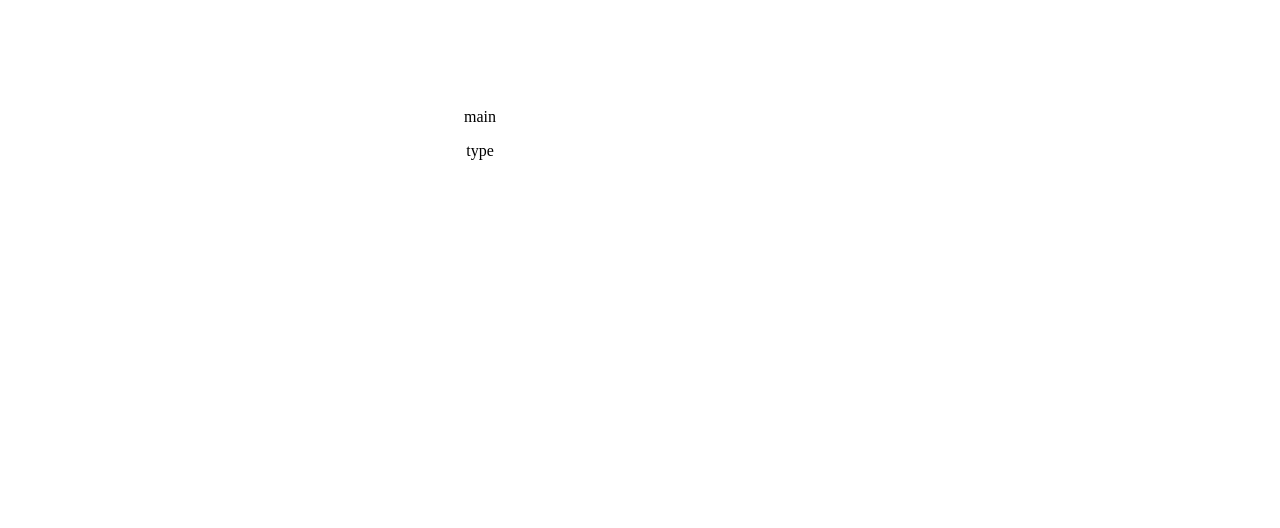
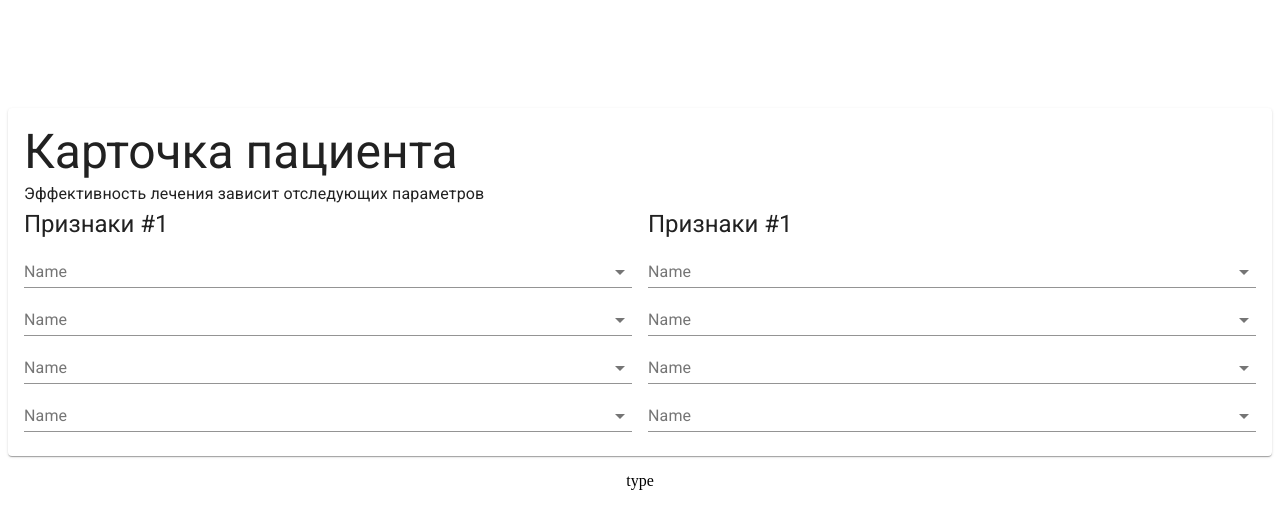
Before and after one commit to cppGames/medicine_analytics, a React app: page /main in a window 1280 px wide. Shown: the top 528 px of the page. Built offline with nearby package versions, Linux system fonts and the light colour scheme.

Commit message:
prepare template for main component

```diff
--- a/src/App.js
+++ b/src/App.jsx
@@ -18,10 +18,10 @@ const App = () => {
 
   return(
     <Grid container direction='column' align='center' justify='center' spacing={2} className={classes.root}>
-      <Grid item xs={9}>
+      <Grid item xs={12}>
         <Main />
       </Grid>
-      <Grid item xs={9}>
+      <Grid item xs={12}>
         <Type />
       </Grid>
     </Grid>
--- a/src/components/main/Main.jsx
+++ b/src/components/main/Main.jsx
@@ -1,8 +1,60 @@
 import React, { useState, useEffect } from 'react'
+import {
+  Grid,
+  Card,
+  CardContent,
+  Typography
+} from '@material-ui/core'
+import { makeStyles } from '@material-ui/styles'
+import MainParam from './MainParam'
+
+
+const useStyles = makeStyles(theme => ({
+  root: {
+    minWidth: 275,
+  },
+  background: {
+    'background-color': 'red'
+  }
+}))
 
 const Main = () => {
+  const classes = useStyles()
   return (
-    <div>main</div>
+    <Card className={classes.root}>
+        <CardContent>
+          <Typography align='left' variant='h3' component='h2'>
+            Карточка пациента
+          </Typography>
+          <Typography align='left' variant='subtitle1'>
+            Эффективность лечения зависит отследующих параметров
+          </Typography>
+          <Grid container direction='column'>
+            <Grid container item direction='row' spacing={2}>
+              <Grid item xs={6}>
+                <Typography align='left' variant='h5'>
+                  Признаки #1
+                </Typography>
+                <MainParam />
+                <MainParam />
+                <MainParam />
+                <MainParam />
+              </Grid>
+
+              {/* #2 */}
+              <Grid item xs={6}>
+                <Typography align='left' variant='h5'>
+                  Признаки #1
+                </Typography>
+                <MainParam />
+                <MainParam />
+                <MainParam />
+                <MainParam />
+              </Grid>
+            </Grid>
+          </Grid>
+        </CardContent>
+    </Card>
   )
 }
 
--- /dev/null
+++ b/src/components/main/MainParam.jsx
@@ -0,0 +1,83 @@
+import React, {
+  useState,
+  useEffect
+} from 'react'
+
+import {
+  Input,
+  Select,
+  FormControl,
+  InputLabel,
+  MenuItem
+} from '@material-ui/core'
+
+import {
+  makeStyles,
+  useTheme
+} from '@material-ui/core/styles';
+
+const ITEM_HEIGHT = 48;
+const ITEM_PADDING_TOP = 8;
+const MenuProps = {
+  PaperProps: {
+    style: {
+      maxHeight: ITEM_HEIGHT * 4.5 + ITEM_PADDING_TOP,
+      width: 250,
+    },
+  },
+};
+
+const getStyles = (name, personName, theme) => {
+  return {
+    fontWeight:
+      personName.indexOf(name) === -1
+        ? theme.typography.fontWeightRegular
+        : theme.typography.fontWeightMedium,
+  };
+}
+
+const useStyles = makeStyles((theme) => ({
+  formControl: {
+    // margin: theme.spacing(1),
+    // minWidth: 120,
+  }
+}))
+
+const names = [
+  'Oliver Hansen',
+  'Van Henry'
+]
+
+const MainParam = () => {
+  const [personName, setPersonName] = useState('')
+
+  const theme = useTheme()
+  const classes = useStyles()
+
+  const handleChange = (event) => {
+    setPersonName(event.target.value);
+  }
+
+  return (
+    // <FormControl className={classes.formControl}>
+    <FormControl fullWidth>
+      <InputLabel id="demo-simple-select-label">Name</InputLabel>
+      <Select
+        labelId="demo-simple-select-label"
+        id="demo-simple-select"
+        value={personName}
+        onChange={handleChange}
+        input={<Input />}
+        MenuProps={MenuProps}
+      >
+          {names.map((name) => (
+            <MenuItem key={name} value={name} style={getStyles(name, personName, theme)}>
+              {name}
+            </MenuItem>
+          ))}
+      </Select>
+    </FormControl>
+  )
+}
+
+export default MainParam
```
